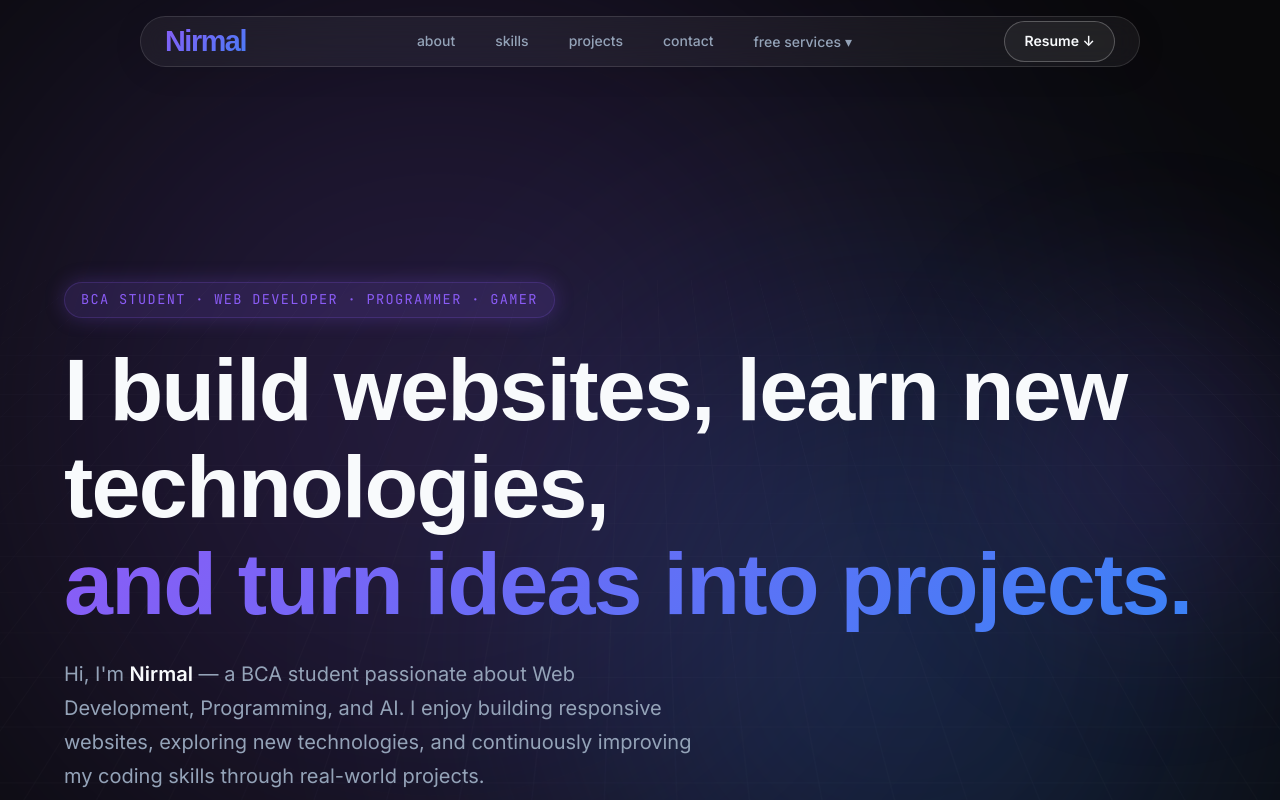
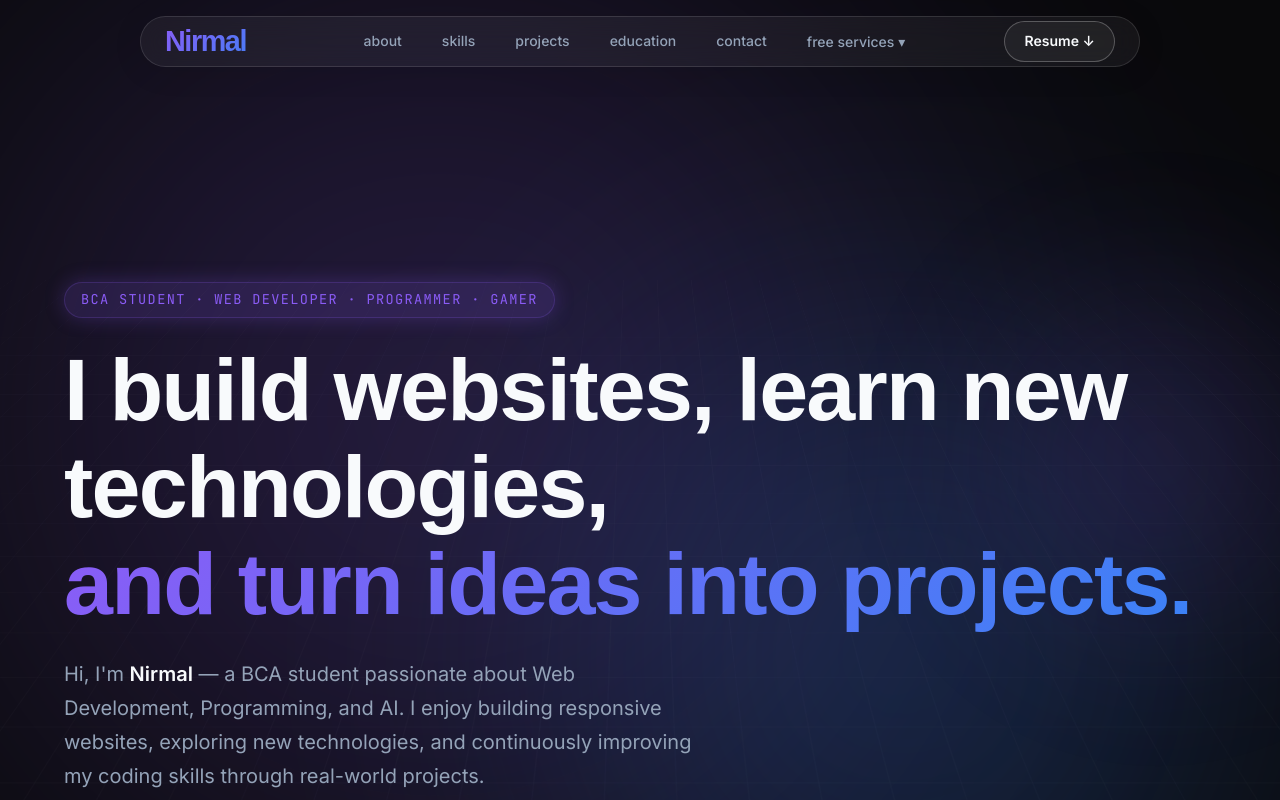
Before and after one commit to Devilns9711/nirmal-singh-portfolio, a React (Vite) app: page / in a window 1280 px wide. Shown: the top 800 px of the page. Built offline with nearby package versions, Linux system fonts and the light colour scheme.

Commit message:
Add education link to Navbar component

```diff
--- a/src/components/Navbar.jsx
+++ b/src/components/Navbar.jsx
@@ -7,6 +7,7 @@ const links = [
   { href: '#skills', label: 'skills' },
   { href: '#projects', label: 'projects' },
   //{ href: '#experience', label: 'experience' },
+  { href: '#education', label: 'education' },
   { href: '#contact', label: 'contact' },
 ]
 
```
